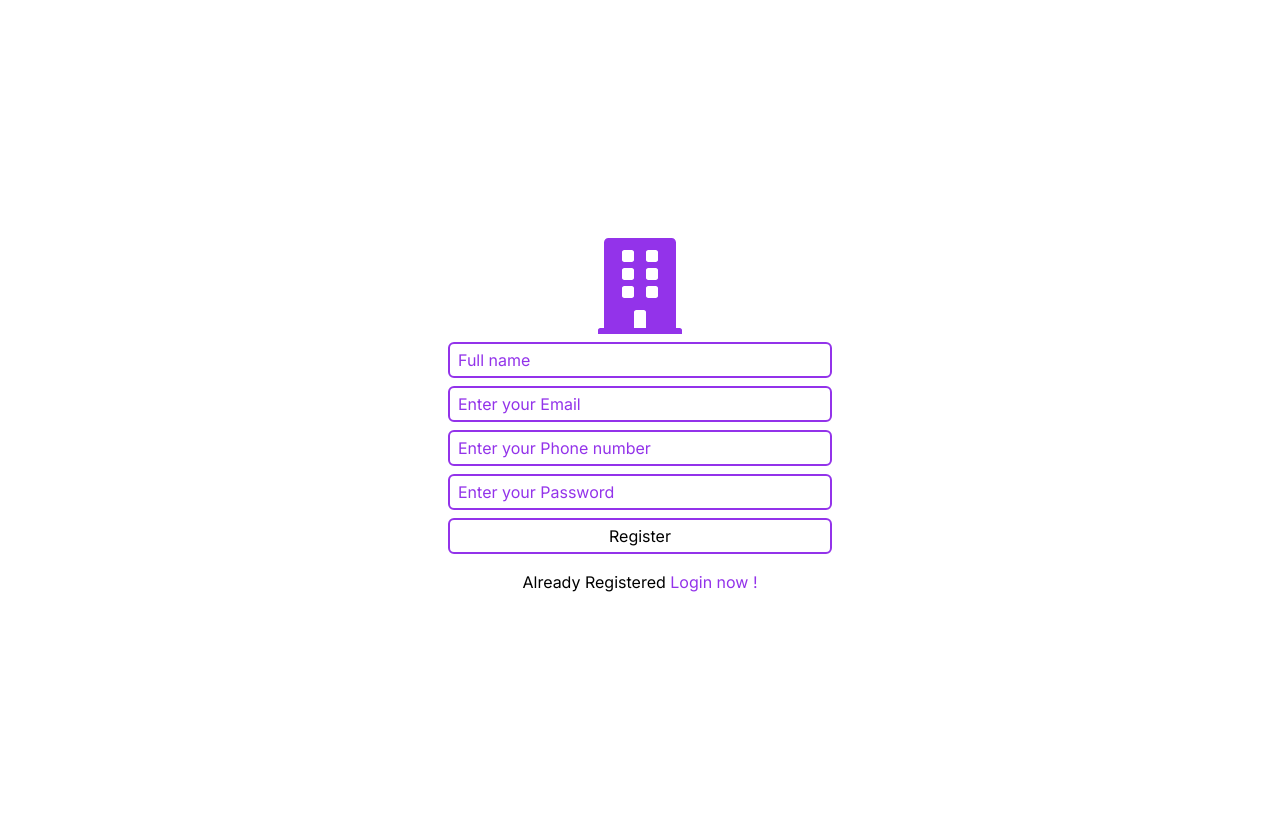
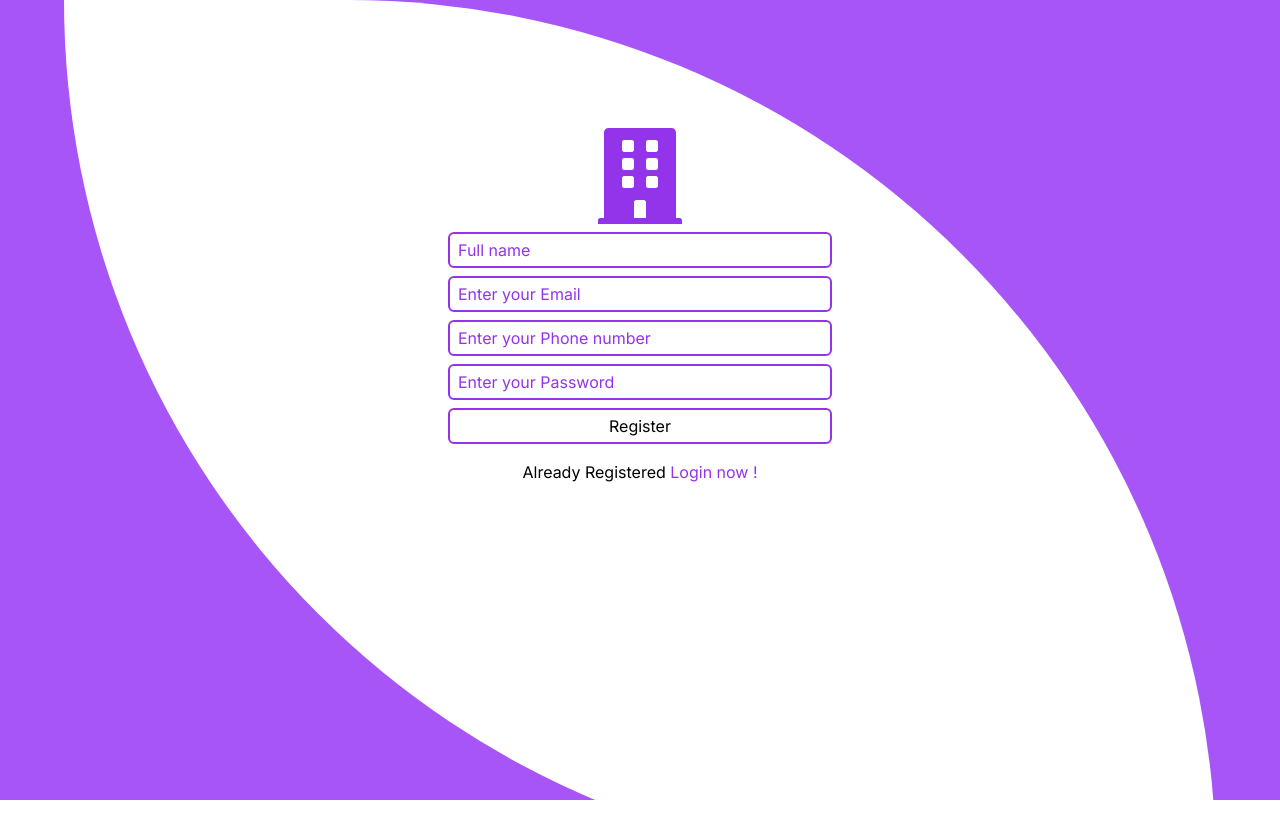
Before and after one commit to surendraSinghKamboj/task_manager, a Next.js app: page /register in a window 1280 px wide. Shown: the top 838 px of the page. Before the commit the page ends 800 px from the top, so only its background shows below. Built offline with nearby package versions, Linux system fonts and the light colour scheme.

Commit message:
desing changed

```diff
--- a/src/app/page.jsx
+++ b/src/app/page.jsx
@@ -9,7 +9,7 @@ import { useRouter } from "next/navigation";
 export default function Home() {
   const [data, setData] = useState({});
   const [state, setState] = useState({ message: "", type: false });
-  const router = useRouter()
+  const router = useRouter();
 
   const handleChnage = (e) =>
     setData({ ...data, [e.target.name]: e.target.value });
@@ -45,10 +45,10 @@ export default function Home() {
   };
 
   return (
-    <div className="w-full h-screen flex justify-center items-center flex-col">
+    <div className="w-full h-screen flex justify-start bg-purple-500 items-center flex-col">
       <form
         onSubmit={submitLogin}
-        className="rounded-md flex flex-col justify-center items-center"
+        className="rounded-bl-full rounded-tr-full flex bg-white px-96 pb-96 pt-48 flex-col justify-center items-center"
       >
         <FaBuilding className="text-8xl text-purple-600" />
         <input
@@ -72,13 +72,13 @@ export default function Home() {
           type="submit"
           value="Login now"
         />
+        <p className="mt-4">
+          New user{" "}
+          <Link href={"/register"} className="text-purple-600">
+            Register now !
+          </Link>{" "}
+        </p>
       </form>
-      <p className="mt-4">
-        New user{" "}
-        <Link href={"/register"} className="text-purple-600">
-          Register now !
-        </Link>{" "}
-      </p>
     </div>
   );
 }
--- a/src/app/register/page.jsx
+++ b/src/app/register/page.jsx
@@ -8,7 +8,8 @@ import { useRouter } from "next/navigation";
 export default function Home() {
   const [data, setData] = useState({});
   const [state, setState] = useState({ message: "", type: false });
-  const handleChange = (e) => setData({ ...data, [e.target.name]: e.target.value });
+  const handleChange = (e) =>
+    setData({ ...data, [e.target.name]: e.target.value });
   const router = useRouter();
 
   const submitRegister = async (e) => {
@@ -58,10 +59,10 @@ export default function Home() {
   };
 
   return (
-    <div className="w-full h-screen flex justify-center items-center flex-col">
+    <div className="w-full h-screen bg-purple-500 flex justify-start items-center flex-col">
       <span className="text-green-600 hidden bg-green-200"></span>
       <span className="text-red-600 hidden bg-red-200"></span>
-      <div className={`min-h-8 container mx-auto text-center`}>
+      <div className={`min-h-8 absolute top-0 container mx-auto text-center`}>
         {state.message && (
           <span
             className={`${
@@ -76,7 +77,7 @@ export default function Home() {
       </div>
       <form
         onSubmit={submitRegister}
-        className="rounded-md flex flex-col justify-center items-center"
+        className="rounded-bl-full rounded-tr-full  bg-white px-96 pb-96 pt-32  flex flex-col justify-center items-center"
       >
         <FaBuilding className="text-8xl text-purple-600" />
         <input
@@ -120,13 +121,13 @@ export default function Home() {
           type="submit"
           value="Register"
         />
+        <p className="mt-4">
+          Already Registered{" "}
+          <Link href={"/"} className="text-purple-600">
+            Login now !
+          </Link>{" "}
+        </p>
       </form>
-      <p className="mt-4">
-        Already Registered{" "}
-        <Link href={"/"} className="text-purple-600">
-          Login now !
-        </Link>{" "}
-      </p>
     </div>
   );
 }
```
